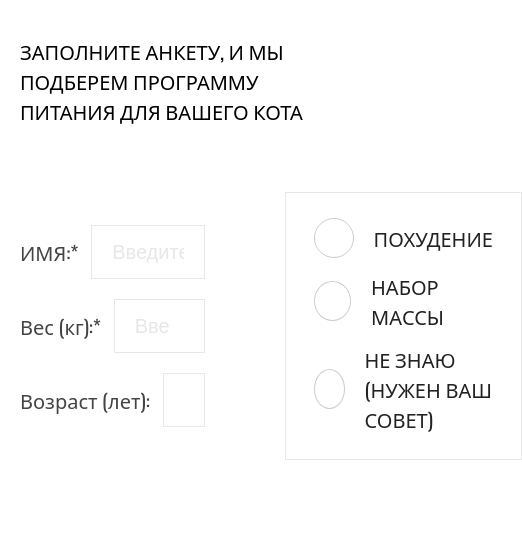
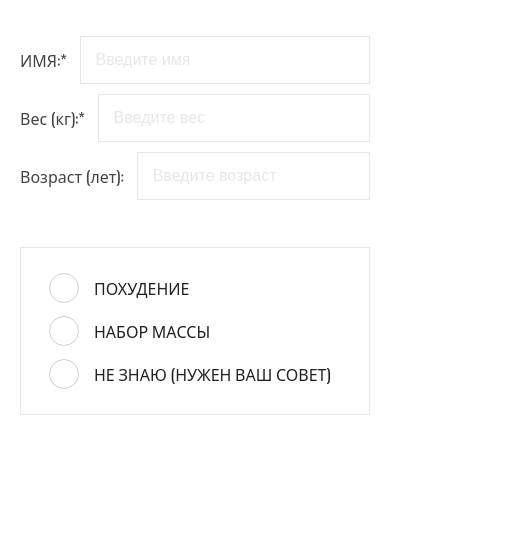
Before and after one commit to ulyalazutina/cat-food, a website built with webpack: page src/program.html in a window 390 px wide. Shown: the part 291-844 px from the top of the page, 522 px wide, since content can reach past the window. Built offline with nearby package versions, Linux system fonts and the light colour scheme.

Commit message:
Адаптив для первой части блока анкеты

```diff
--- a/src/program.html
+++ b/src/program.html
@@ -35,9 +35,9 @@
           <span></span>
         </div>
         <nav class="header__nav">
-        <a class="header__link" href="index.html">главная</a>
-        <a class="header__link" href="./catalog.html">Каталог продукции</a>
-        <a class="header__link" href="./program.html">подбор программы</a>
+          <a class="header__link catalog-link" href="#">главная</a>
+          <a class="header__link catalog-link" href="#">Каталог продукции</a>
+          <a class="header__link catalog-link" href="#">подбор программы</a>
         </nav>
       </header>
     <main>
--- a/src/styles/adaptive.sass
+++ b/src/styles/adaptive.sass
@@ -21,6 +21,10 @@
     .map__wrapper
         top: 25%
         margin-left: 110px
+    .selection__input-box, .selection__radio-box
+        width: 100%
+    .selection__form
+        gap: 72px
 
 @media (max-width: 1280px)
     .container
@@ -161,7 +165,10 @@
         gap: 70px
     .works__item
         padding: 40px 0
-
+    .selection
+        padding-top: 65px
+        &__text
+            margin-top: 54px
 @media (max-width: 750px)
     .header__logo
         width: 70px
@@ -426,7 +433,34 @@
             grid-column-start: 1
             grid-column-end: 3
             font-size: 16px
-
+    .selection
+        padding-top: 18px
+        &__text
+            margin-top: 37px
+            margin-bottom: 39px
+            font-size: 14px
+            line-height: 18px
+        &__form
+            gap: 47px
+        &__input-box
+            gap: 10px
+        &__input-label
+            font-size: 16px
+            line-height: 18px
+        &__input
+            font-size: 16px
+            line-height: 18px
+            padding: 14px 15px
+            &:placeholder
+                font-size: inherit
+        &__radio-text
+            gap: 15px
+            font-size: 16px
+            line-height: 18px
+        &__radio
+            width: 30px
+            height: 30px
+            padding: 8px
 
 @media (max-width: 375px)
     .top__img
--- a/src/styles/program.sass
+++ b/src/styles/program.sass
@@ -12,6 +12,7 @@
         justify-content: space-between
         align-items: center
         gap: 80px
+        flex-wrap: wrap
     &__input-box
         border: none
         display: grid
```
Lines whose indentation alone changed are shown as unchanged.
